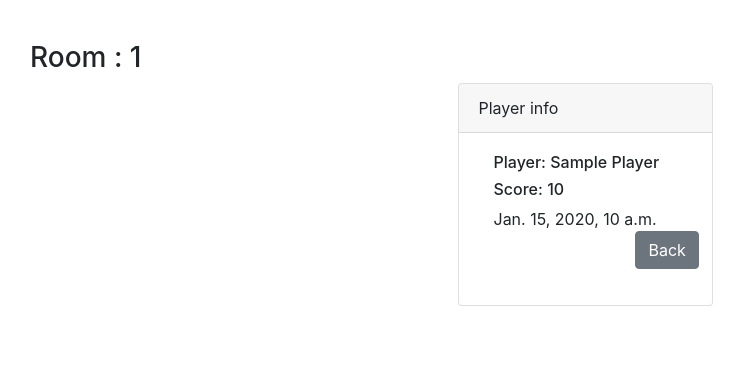
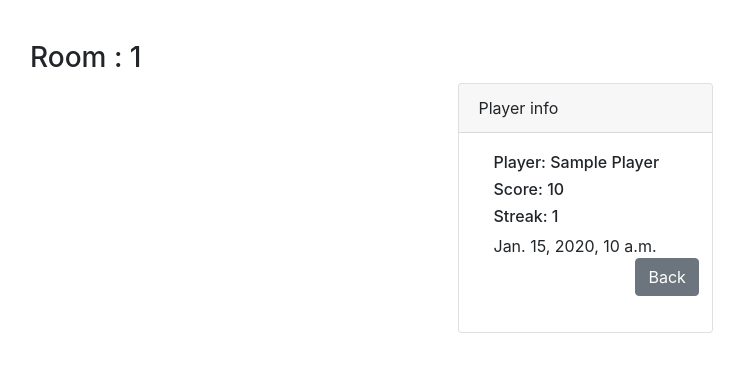
Before and after one commit to wodwine/HamburgQ, a Django app: template Game/templates/Game/result_all.html in a window 1280 px wide. Shown: the part 56-428 px from the top of the page, without its empty margins (55-799 px from the left). Run offline with Django 3.2, Linux system fonts and the light colour scheme; the template is opened without the code that fills it: values that come from a table or form of the project are taken from there, others are empty; tables that the repository leaves empty hold one stand-in row (values such as "Sample post"); some libraries are stand-ins or nearby versions.

Commit message:
Add win streak

```diff
--- a/Game/templates/Game/result_all.html
+++ b/Game/templates/Game/result_all.html
@@ -71,6 +71,7 @@
                             <div class="col-md-12">
                                     <h6>Player: {{player.player_name.title }}</h6>
                                     <h6>Score: {{player.score }}</h6>
+                                    <h6>Streak: {{player.streak }}</h6>
                                     {{room.created}}
                             </div>
                             <div class="col-md-6 offset-md-8">
--- a/Game/templates/Game/result_player.html
+++ b/Game/templates/Game/result_player.html
@@ -71,6 +71,7 @@
                             <div class="col-md-12">
                                     <h6>Player: {{player.player_name.title }}</h6>
                                     <h6>Score: {{player.score }}</h6>
+                                    <h6>Streak: {{player.streak }}</h6>
                                     {{room.created}}
                             </div>
                     </div>
```
